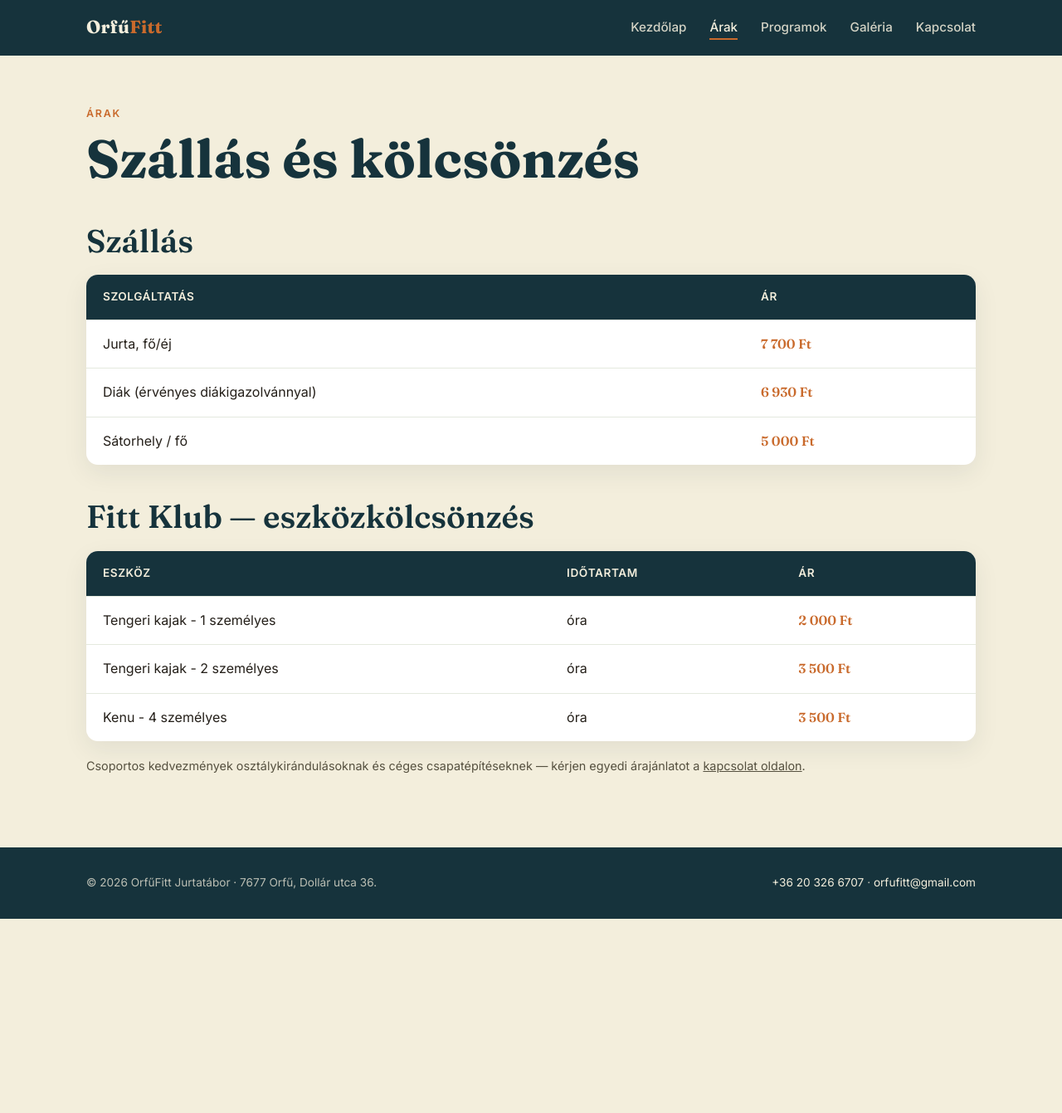
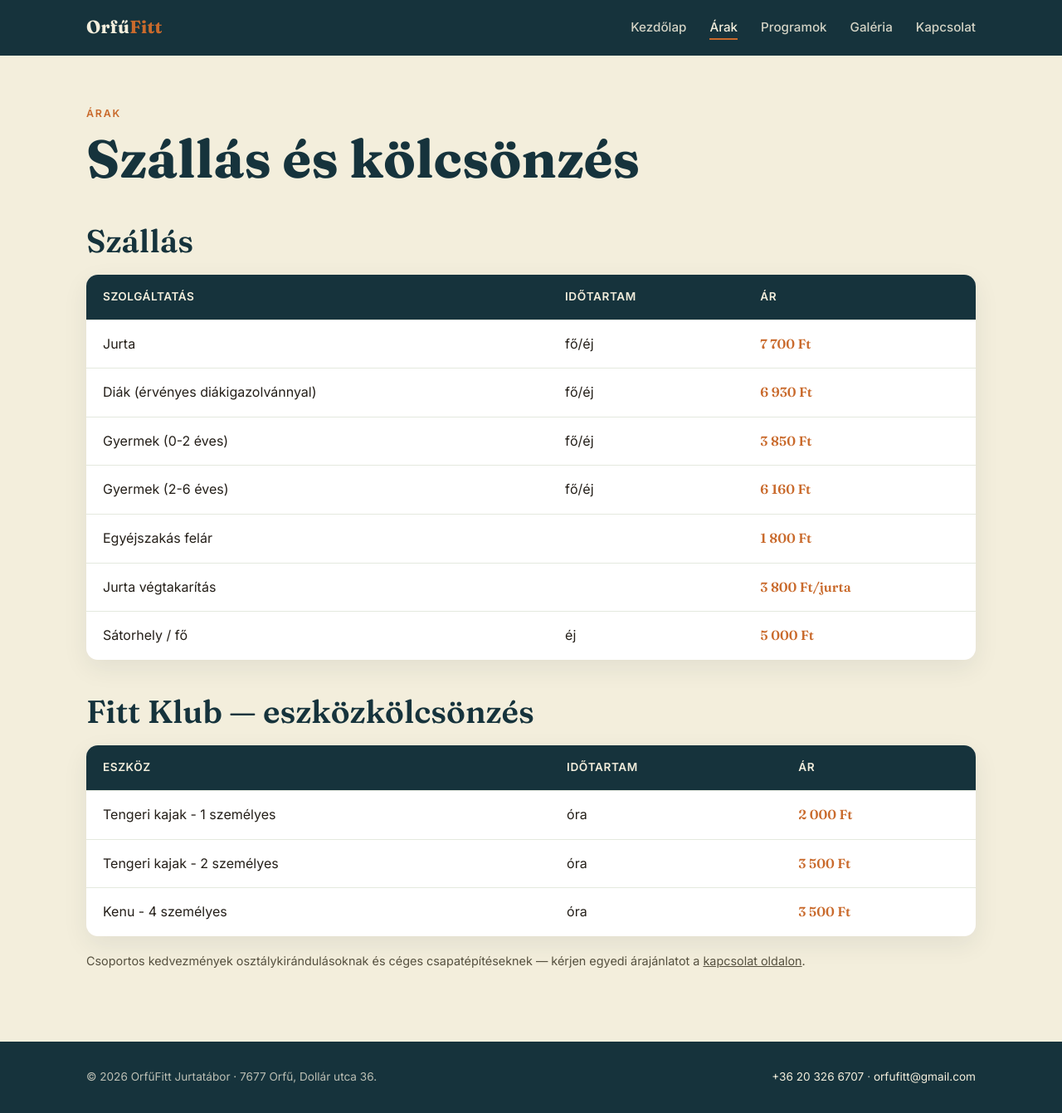
Before and after one commit to bnclrn0/orfufitt, a Jekyll site: the page built from arak.md, in a window 1280 px wide and 1341 px high. Shown: the whole window at 83% size. Built offline with Jekyll 4.4.1, drawn with Linux system fonts in a browser that asks for light colours.

Commit message:
Update arak.md

```diff
--- a/arak.md
+++ b/arak.md
@@ -13,12 +13,16 @@ description: Szállás- és eszközkölcsönzési árak az OrfűFitt Jurtatábor
     <h2 style="margin-top:40px;">Szállás</h2>
     <table class="price-table">
       <thead>
-        <tr><th>Szolgáltatás</th><th>Ár</th></tr>
+        <tr><th>Szolgáltatás</th><th>Időtartam</th><th>Ár</th></tr>
       </thead>
       <tbody>
-        <tr><td>Jurta, fő/éj</td><td class="price">7 700 Ft</td></tr>
-        <tr><td>Diák (érvényes diákigazolvánnyal)</td><td class="price">6 930 Ft</td></tr>
-        <tr><td>Sátorhely / fő</td><td class="price">5 000 Ft</td></tr>
+        <tr><td>Jurta</td><td>fő/éj</td><td class="price">7 700 Ft</td></tr>
+        <tr><td>Diák (érvényes diákigazolvánnyal)</td><td>fő/éj</td><td class="price">6 930 Ft</td></tr>
+        <tr><td>Gyermek (0-2 éves)</td><td>fő/éj</td><td class="price">3 850 Ft</td></tr>
+        <tr><td>Gyermek (2-6 éves)</td><td>fő/éj</td><td class="price">6 160 Ft</td></tr>
+        <tr><td>Egyéjszakás felár</td><td></td><td class="price">1 800 Ft</td></tr>
+        <tr><td>Jurta végtakarítás</td><td></td><td class="price">3 800 Ft/jurta</td></tr>
+        <tr><td>Sátorhely / fő</td><td>éj</td><td class="price">5 000 Ft</td></tr>
       </tbody>
     </table>
 
```
